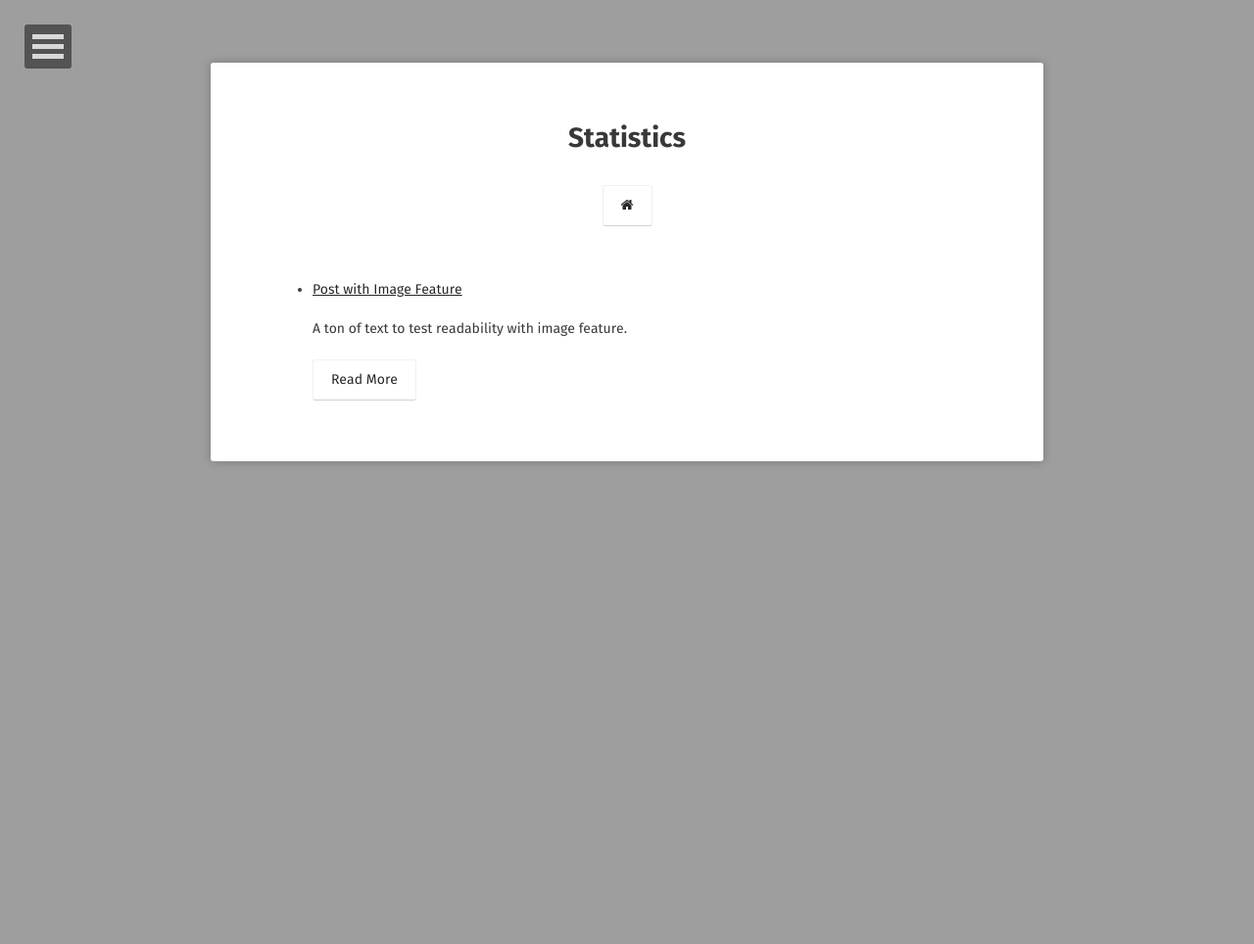
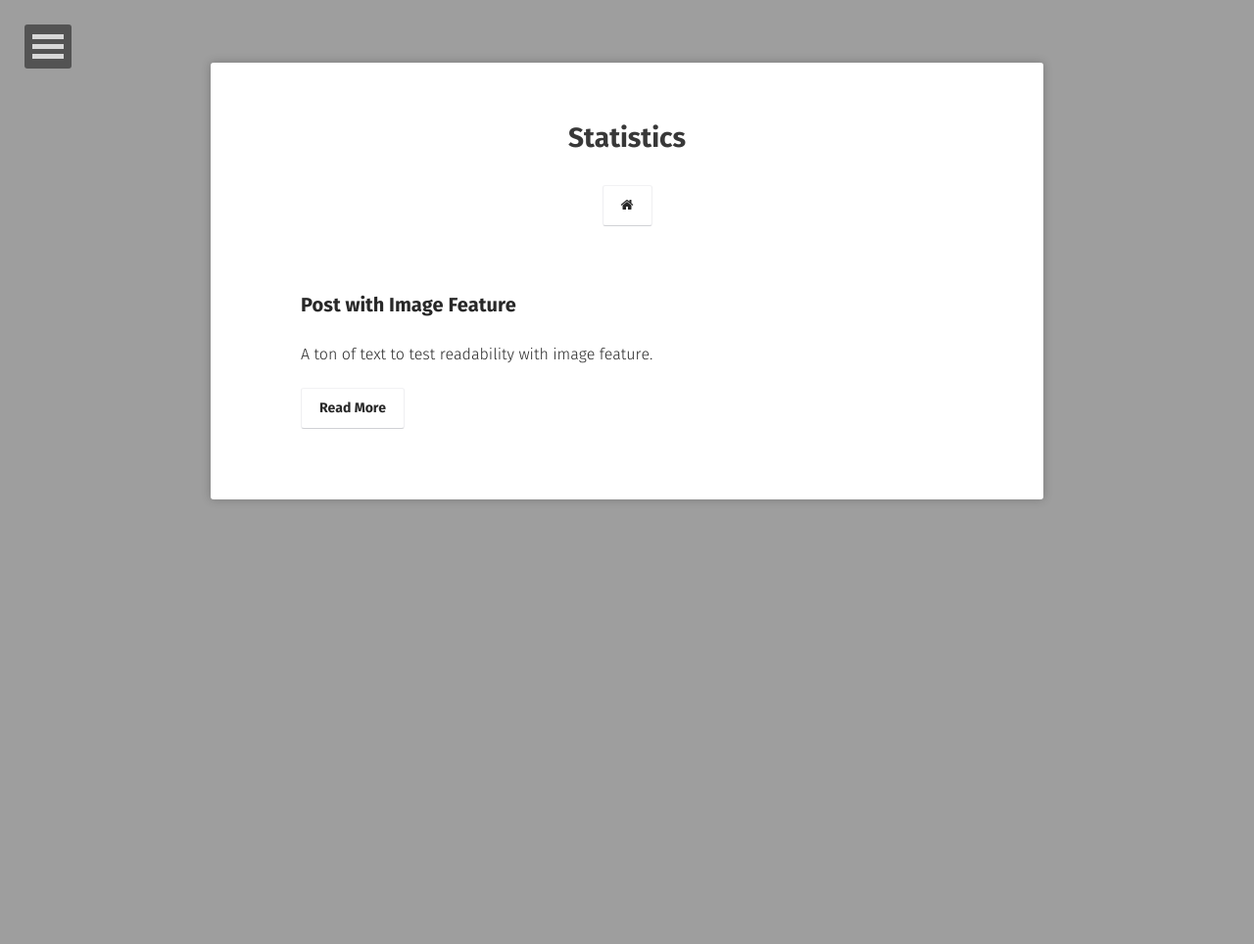
Before and after one commit to incheony/incheony.github.io, a Jekyll site: the page built from cprojects/statistics/index.md, in a window 1280 px wide. Shown: the whole page at 98% size. Built offline with Jekyll 4.4.1, drawn with Linux system fonts in a browser that asks for light colours; some web fonts are replaced.

Commit message:
Update post-list-statistics.html

```diff
--- a/_layouts/post-list-statistics.html
+++ b/_layouts/post-list-statistics.html
@@ -21,7 +21,7 @@ layout: compress
                         <i class="fa fa-home"></i>
                     </a>
                 </div>
-                <div class="post-list-statistics">
+                <div class="post-list">
                     {% for post in site.posts %}
                         {% if post.statistics %}
                     <ul>
```
